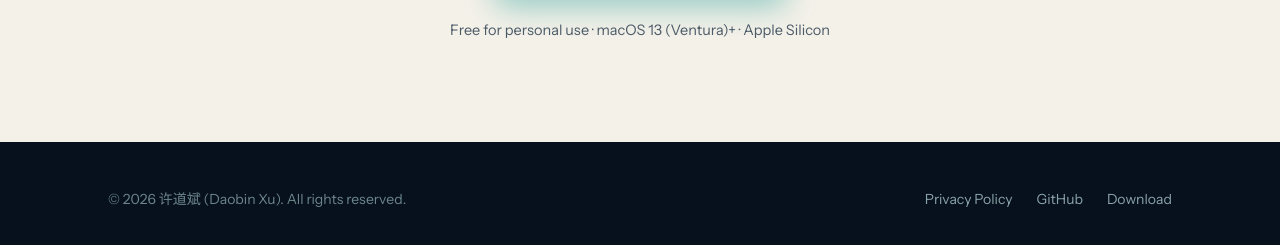
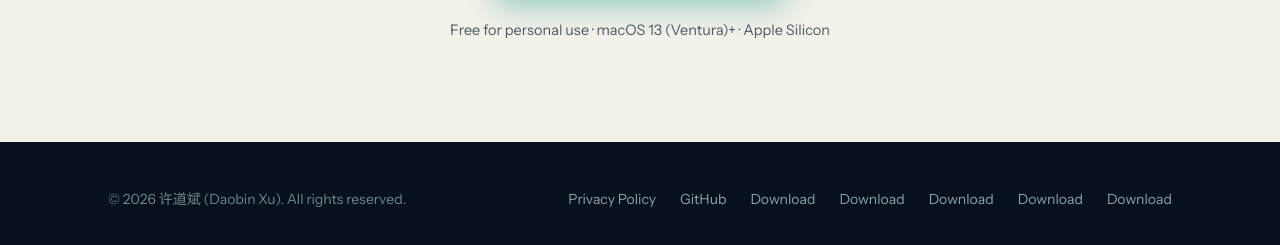
Before and after one commit to Link-X/digitallife-releases, a plain HTML site: page index.html in a window 1280 px wide. Shown: the part 4089-4334 px from the top of the page. Drawn offline with Linux system fonts and the light colour scheme.

Commit message:
Update index.html

```diff
--- a/index.html
+++ b/index.html
@@ -338,6 +338,10 @@
       <a href="privacy.html" data-i18n="foot.privacy">Privacy Policy</a>
       <a href="https://github.com/Link-X/digitallife-releases" target="_blank" rel="noopener">GitHub</a>
       <a href="https://github.com/Link-X/digitallife-releases/releases/latest" data-i18n="foot.download">Download</a>
+ <a href="https://digitallife-releases.vercel.app/](https://digitallife-releases.vercel.app/" data-i18n="foot.download">Other Website1</a>
+       <a href="https://incomparable-beijinho-246d1c.netlify.app/" data-i18n="foot.download">Other Website2</a>
+       <a href="https://digitallife-releases.15555537368xu.workers.dev/" data-i18n="foot.download">Other Website3</a>
+       <a href="https://link-x.github.io/digitallife-releases/" data-i18n="foot.download">Other Website4</a>
     </div>
   </div>
 </footer>
```
